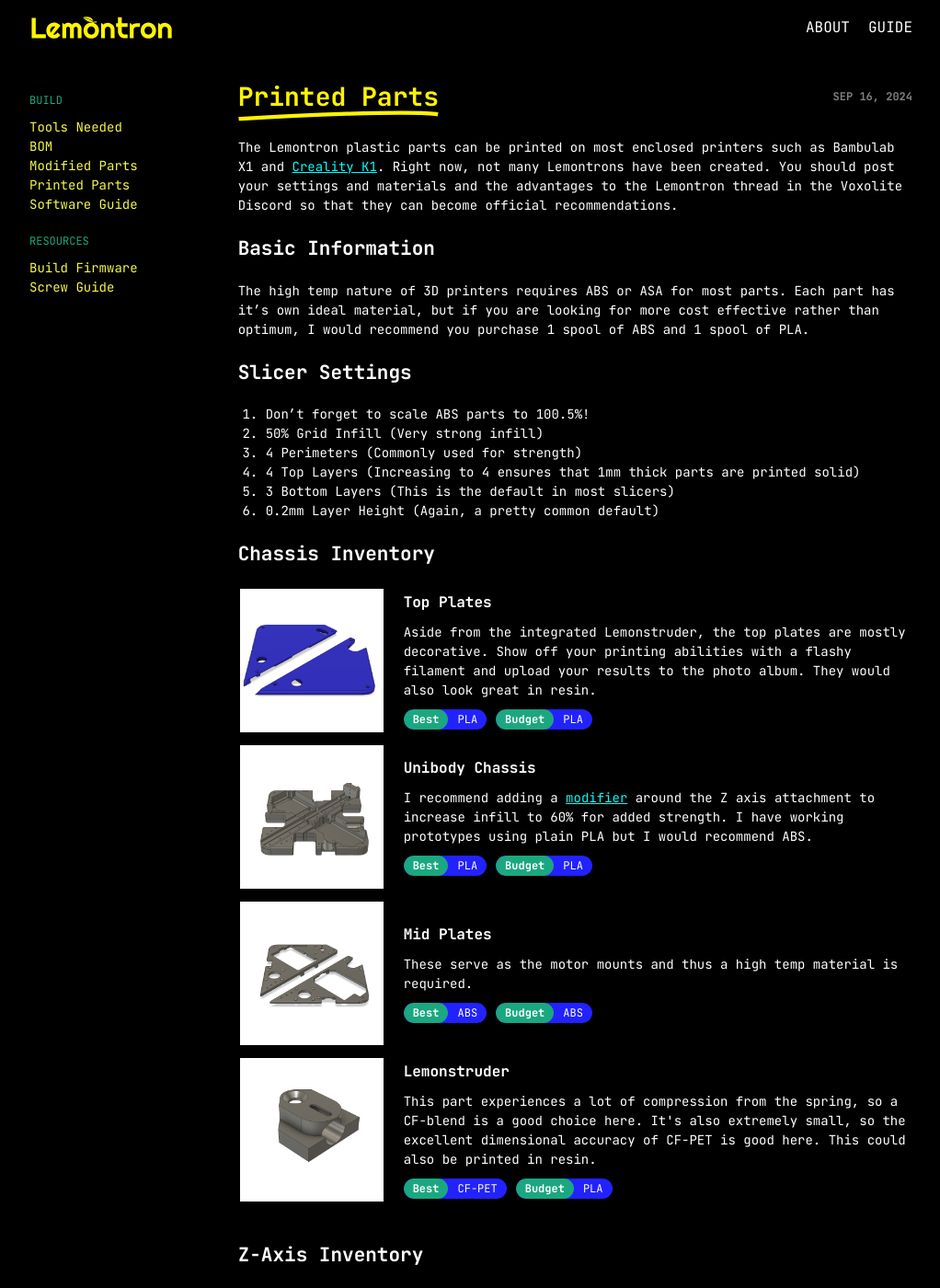
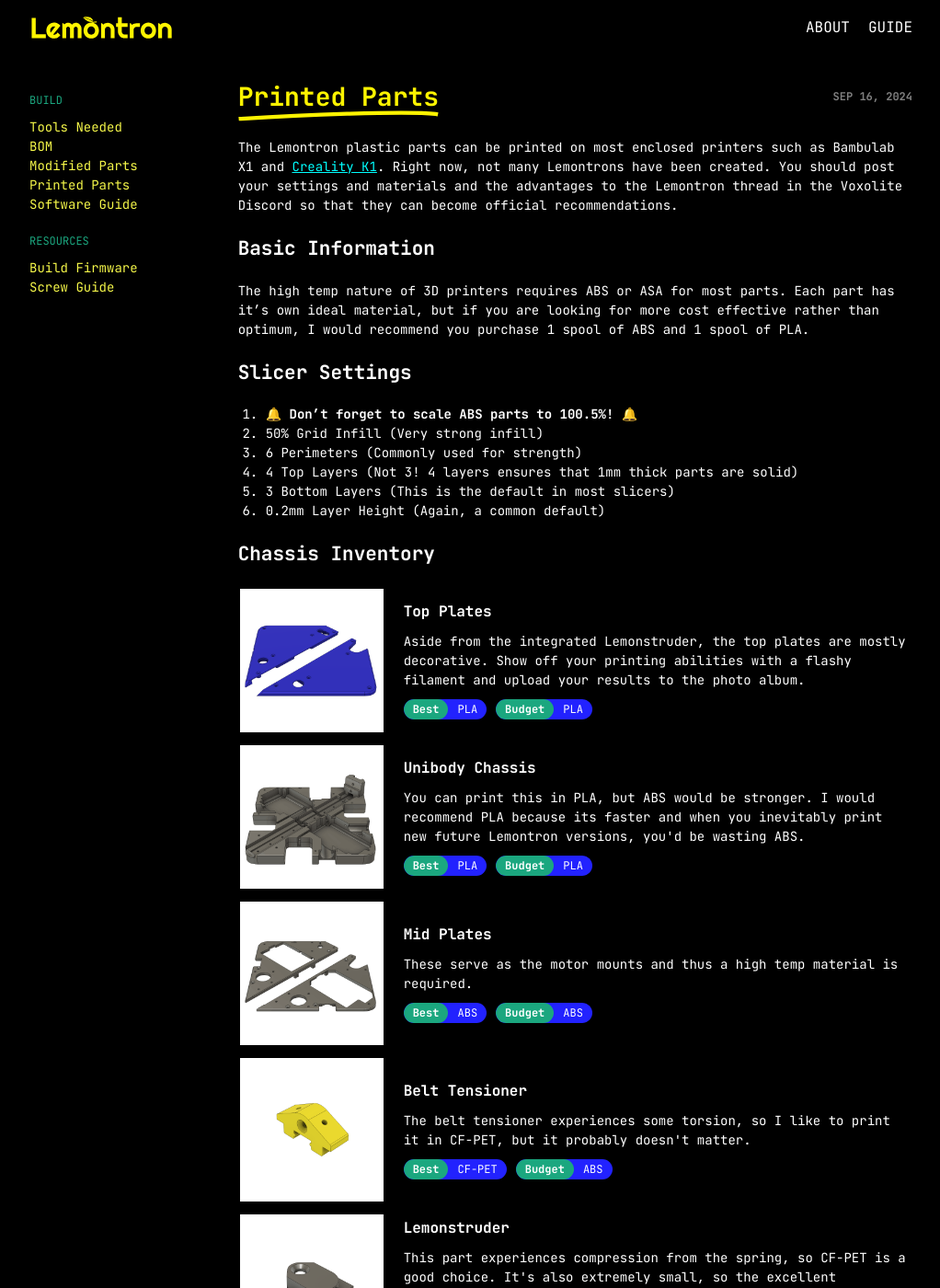
Before and after one commit to jamesloper/lemontron, a Jekyll site: the page built from _guides/printed-parts.md, in a window 1280 px wide and 1400 px high. Shown: the whole window at 92% size, without its empty margins (128-1150 px from the left). Built offline with Jekyll 4.4.1, drawn with Linux system fonts in a browser that asks for light colours; some of the changed text lies outside the part shown.

Commit message:
update printed parts guide

```diff
--- a/_guides/printed-parts.md
+++ b/_guides/printed-parts.md
@@ -19,61 +19,61 @@ of PLA.
 
 ## Slicer Settings
 
-1. Don't forget to scale ABS parts to 100.5%!
+1. 🔔 **Don't forget to scale ABS parts to 100.5%!** 🔔
 2. 50% Grid Infill (Very strong infill)
-3. 4 Perimeters (Commonly used for strength)
-4. 4 Top Layers (Increasing to 4 ensures that 1mm thick parts are printed solid)
+3. 6 Perimeters (Commonly used for strength)
+4. 4 Top Layers (Not 3! 4 layers ensures that 1mm thick parts are solid)
 5. 3 Bottom Layers (This is the default in most slicers)
-6. 0.2mm Layer Height (Again, a pretty common default)
+6. 0.2mm Layer Height (Again, a common default)
 
 ## Chassis Inventory
 
 <ul class="inventory">
-
 {% include inventory-item.html
 title = "Top Plates"
 description = "Aside from the integrated Lemonstruder, the top plates are mostly decorative. Show off your printing
-abilities with a flashy filament and upload your results to the photo album. They would also look great in resin."
+abilities with a flashy filament and upload your results to the photo album."
 image = "/assets/printed-parts/top-plates.png"
 preferred_material = "PLA"
 other_material = "PLA"
 %}
-
 {% include inventory-item.html
 title = "Unibody Chassis"
-description = "I recommend adding a <a href='https://www.youtube.com/watch?v=leHHulARH9Q' target='_blank'>modifier</a>
-around
-the Z axis attachment to increase infill to 60% for added strength. I have working prototypes using plain PLA but I
-would recommend ABS."
+description = "You can print this in PLA, but ABS would be stronger. I would recommend PLA because its faster and when
+you inevitably print new future Lemontron versions, you'd be wasting ABS."
 image = "/assets/printed-parts/chassis.png"
 preferred_material = "PLA"
 other_material = "PLA"
 %}
-
 {% include inventory-item.html
 title = "Mid Plates"
 description = "These serve as the motor mounts and thus a high temp material is required."
-image = "/assets/printed-parts/midplates.png"
+image = "/assets/printed-parts/mid-plates.png"
 preferred_material = "ABS"
 other_material = "ABS"
 %}
-
+{% include inventory-item.html
+title = "Belt Tensioner"
+description = "The belt tensioner experiences some torsion, so I like to print it in CF-PET, but it probably doesn't
+matter."
+image = "/assets/printed-parts/belt-tensioner.png"
+preferred_material = "CF-PET"
+other_material = "ABS"
+%}
 {% include inventory-item.html
 title = "Lemonstruder"
-description = "This part experiences a lot of compression from the spring, so a CF-blend is a good choice here. It's
+description = "This part experiences compression from the spring, so CF-PET is a good choice. It's
 also extremely small, so the excellent dimensional accuracy of CF-PET is good here. This could also be printed in
 resin."
 image = "/assets/printed-parts/extruder.png"
 preferred_material = "CF-PET"
 other_material = "PLA"
 %}
-
 </ul>
 
 ## Z-Axis Inventory
 
 <ul class="inventory">
-
 {% include inventory-item.html
 title = "Z-Axis"
 description = "Choose any material for this part, just make sure it looks awesome."
@@ -81,7 +81,6 @@ image = "/assets/printed-parts/z-axis.png"
 preferred_material = "PLA"
 other_material = "PLA"
 %}
-
 {% include inventory-item.html
 title = "Bed Bracket"
 description = "This is best printed in CF-PET."
@@ -89,22 +88,19 @@ image = "/assets/printed-parts/bracket.png"
 preferred_material = "CF-PET"
 other_material = "PLA"
 %}
-
 </ul>
 
 ## Tool Head Inventory
 
 <ul class="inventory">
-
 {% include inventory-item.html
 title = "Tool Head & Clamp"
-description = "I like to use dual colors for this print. Make the bottom part of the tool black to make it look
-sleek."
+description = "The tool head houses the hotend and thus must be printed in ABS. The clamp is a small part that holds the
+wires in."
 image = "/assets/printed-parts/tool.png"
 preferred_material = "ABS"
 other_material = "ABS"
 %}
-
 {% include inventory-item.html
 title = "Clip"
 description = "Clips the belt to the tool end. Layer adhesion matters most, so I recommend PETG or PLA."
@@ -112,8 +108,4 @@ image = "/assets/printed-parts/clip.png"
 preferred_material = "PETG"
 other_material = "PLA"
 %}
-
 </ul>
-
-Don't forget to upload your work to
-the [Lemontron Photo Album](https://photos.app.goo.gl/ymJsbDJciHWHy3QJ8).
```
Also changed, not shown: assets/printed-parts/belt-tensioner.png (added), assets/printed-parts/bracket.png, assets/printed-parts/chassis.png, assets/printed-parts/extruder.png, assets/printed-parts/mid-plates.png (added), assets/printed-parts/midplates.png (deleted), assets/printed-parts/top-plates.png.
